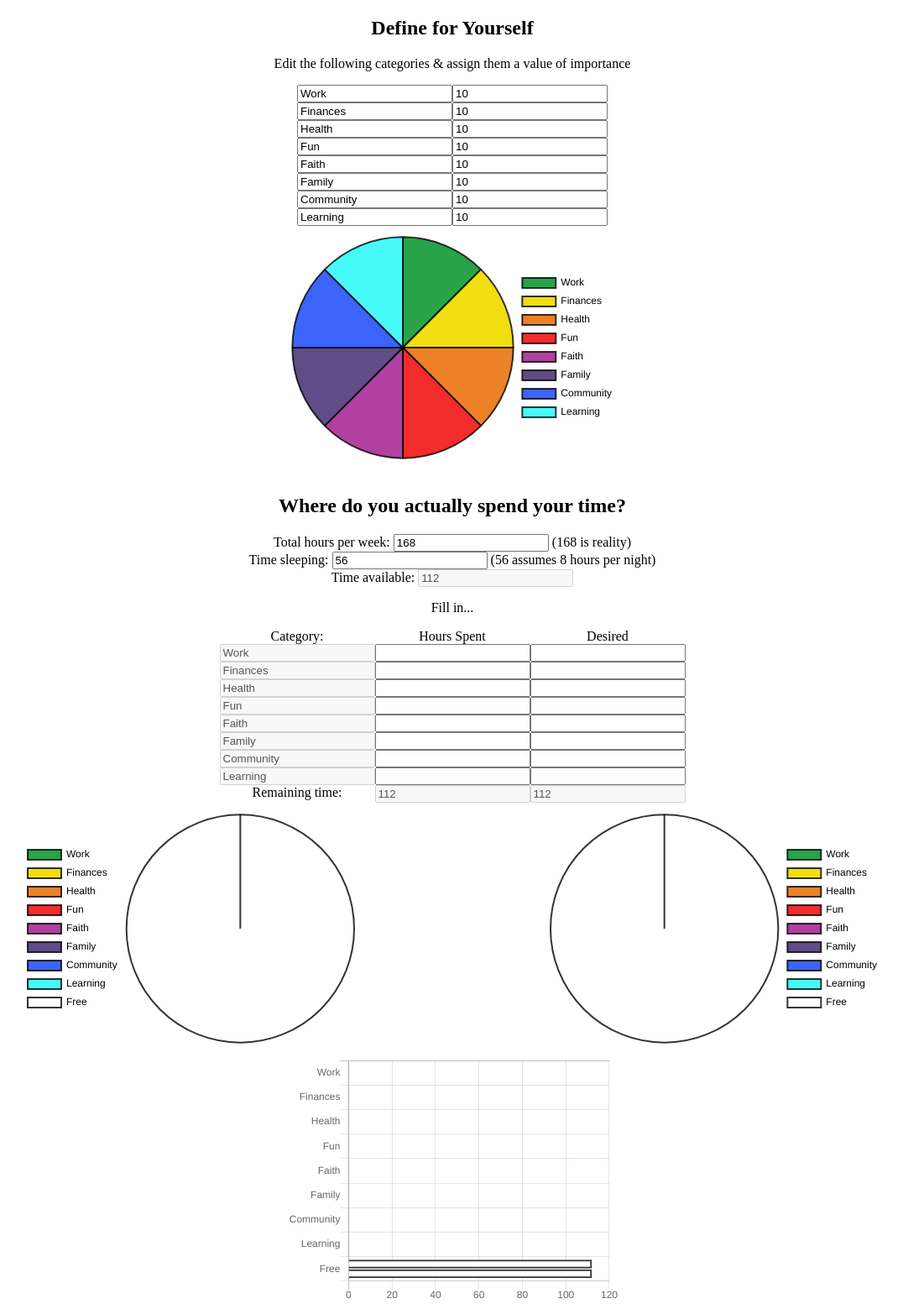
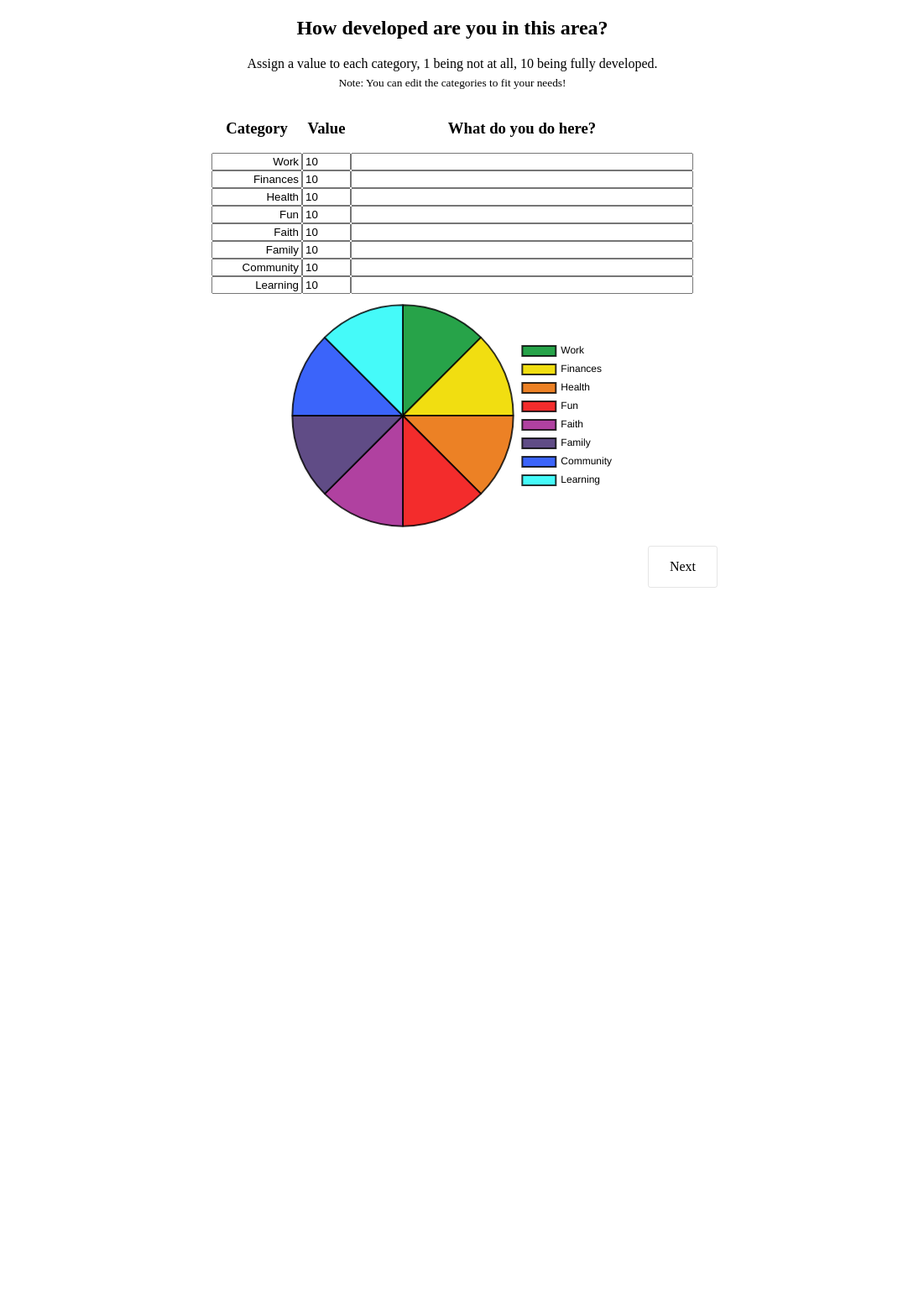
Before and after one commit to leohque/chartjs-play, a plain HTML site: page index.html in a window 1280 px wide. Shown: the whole page at 84% size, without its empty margins (101-1177 px from the left). After the commit the page ends 800 px from the top, so only its background shows below. Drawn offline with nearby package versions, Linux system fonts and the light colour scheme.

Commit message:
divided into parts

```diff
--- a/index.html
+++ b/index.html
@@ -9,10 +9,13 @@
 </head>
 <body>
   <div class="container">
-    <h2>Define for Yourself</h2>
-    <p>Edit the following categories & assign them a value of importance</p>
+    <div id="part1">
+      <h2>How developed are you in this area?</h2>
+      <p>Assign a value to each category, 1 being not at all, 10 being fully developed.<br>
+        <sub>Note: You can edit the categories to fit your needs!</sub></p>
       <div class="intro-category">
         <div class="categories">
+          <h3>Category</h3>
           <input type="text" id="category1">
           <input type="text" id="category2">
           <input type="text" id="category3">
@@ -23,6 +26,7 @@
           <input type="text" id="category8">
         </div>
         <div class="fullness">
+          <h3>Value</h3>
           <input type="number" id="fullness1" value="10">
           <input type="number" id="fullness2" value="10">
           <input type="number" id="fullness3" value="10">
@@ -32,11 +36,22 @@
           <input type="number" id="fullness7" value="10">
           <input type="number" id="fullness8" value="10">
         </div>
+        <div class="developed">
+          <h3>What do you do here?</h3>
+          <input type="text" id="developed1">
+          <input type="text" id="developed2">
+          <input type="text" id="developed3">
+          <input type="text" id="developed4">
+          <input type="text" id="developed5">
+          <input type="text" id="developed6">
+          <input type="text" id="developed7">
+          <input type="text" id="developed8">
+        </div>
       </div>
       <canvas id="ctx-fullness" width="400" height="300"></canvas>
-
+    </div>
+    <div id="part2" class="nodisplay">
       <h2>Where do you actually spend your time?</h2>
-    <div class="time">
       <div class="time-values">
         <div class="time-total">Total hours per week: <input type="number" value="168" id="timeTotal"> (168 is reality)</div>
         <div class="time-sleeping">Time sleeping: <input type="number" value="56" id="timeSleeping"> (56 assumes 8 hours per night)</div>
@@ -86,8 +101,16 @@
         <canvas id="ctx-desiredtime" width="400" height="300"></canvas>
       </div>
       <canvas id="ctx-timebar" width="400" height="300"></canvas>
-    </div>
-  </div>
+    </div> <!-- end div#part2 -->
+    <div id="part3" class="nodisplay">
+      This is where we persist the info...
+    </div> <!-- end div#part3 -->
+    <div id="navigator">
+      <a id="prev-btn" class="btn hidden">Previous</a>
+      <a id="next-btn" class="btn">Next</a>
+      <a id="save-btn" class="btn nodisplay"></a>
+    </div> <!-- end div#navigator -->
+  </div> <!-- end div.container -->
   <script src="https://cdnjs.cloudflare.com/ajax/libs/Chart.js/2.9.3/Chart.bundle.js"></script>
   <script src="script.js"></script>
 </body>
--- a/script.js
+++ b/script.js
@@ -1,3 +1,58 @@
+let session = 1;
+
+const prevBtn = document.getElementById('prev-btn');
+const nextBtn = document.getElementById('next-btn');
+const saveBtn = document.getElementById('save-btn');
+
+const part1 = document.getElementById('part1');
+const part2 = document.getElementById('part2');
+const part3 = document.getElementById('part3');
+
+function handleSession() {
+  switch(session) {
+    case 1:
+      prevBtn.classList.add('hidden');
+      part1.classList.remove('nodisplay');
+      part2.classList.add('nodisplay');
+      break;
+    case 2:
+      saveBtn.classList.add('nodisplay');
+      nextBtn.classList.remove('nodisplay');
+      prevBtn.classList.remove('hidden');
+      part1.classList.add('nodisplay');
+      part2.classList.remove('nodisplay');
+      part3.classList.add('nodisplay');
+      break;
+    case 3:
+      nextBtn.classList.add('nodisplay');
+      saveBtn.classList.remove('nodisplay');
+      part2.classList.add('nodisplay');
+      part3.classList.remove('nodisplay');
+      break;
+  }
+}
+
+function prevSession(e) {
+  e.preventDefault();
+  session -= 1;
+  console.log(`session is ${session}`);
+  handleSession();
+}
+
+function nextSession(e) {
+  e.preventDefault();
+  session += 1;
+  console.log(`session is ${session}`);
+  handleSession();
+}
+
+prevBtn.addEventListener('click', prevSession);
+nextBtn.addEventListener('click', nextSession);
+
+
+
+
+
 const category1 = document.getElementById('category1');
 const category2 = document.getElementById('category2');
 const category3 = document.getElementById('category3');
@@ -30,14 +85,14 @@ const fullnessChart = new Chart(fullnessctx, {
             10, 10, 10, 10, 10, 10, 10, 10
           ],
           backgroundColor: [
-              '#27A349',
-              '#F1DE11',
-              '#EC8125',
-              '#F32C2C',
-              '#B041A0',
-              '#604C86',
-              '#3B64FA',
-              '#45FAF9'
+              'rgba(39, 163, 73, 1)',
+              'rgba(241, 222, 17, 1)',
+              'rgba(236, 129, 37, 1)',
+              'rgba(243, 44, 44, 1)',
+              'rgba(176, 65, 160, 1)',
+              'rgba(96, 76, 134, 1)',
+              'rgba(59, 100, 250, 1)',
+              'rgba(69, 250, 249, 1)'
           ],
           borderColor: [
               'rgba(0,0,0,0.8)',
@@ -119,18 +174,24 @@ const desiredtimeValue8 = document.getElementById('desiredtime8');
 const desiredtimeValues = [desiredtimeValue1, desiredtimeValue2, desiredtimeValue3, desiredtimeValue4, desiredtimeValue5, desiredtimeValue6, desiredtimeValue7, desiredtimeValue8]
 
 
+function updateCharts() {
+  fullnessChart.update();
+  timeChart.update();
+  timebarChart.update();
+  desiredtimeChart.update();
+}
+
 function changeCategory() {
   categories.forEach((category, i) => {
     fullnessChart.data.labels[i] = category.value;
     timeChart.data.labels[i] = category.value;
+    desiredtimeChart.data.labels[i] = category.value;
     timebarChart.data.labels[i] = category.value;
   });
   timeCategories.forEach((category, i) => {
     category.value = fullnessChart.data.labels[i];
   });
-  fullnessChart.update();
-  timeChart.update();
-  timebarChart.update();
+  updateCharts();
 }
 
 categories.forEach((category, index) => {
@@ -147,7 +208,7 @@ function modifyFullness() {
   fullnessValues.forEach((piece, i) => {
     fullnessChart.data.datasets[0].data[i] = piece.value;
   });
-  fullnessChart.update();
+  updateCharts();
 }
 
 fullnessValues.forEach((piece) => {
@@ -192,6 +253,8 @@ function modifyDesiredRemainingTime() {
   let avail = timeAvailable.value;
   let remaining = avail - t;
   desiredtimeRemaining.value = remaining;
+  adjustTimeChart();
+  adjustDesiredTimeChart();
 }
 
 function adjustDesiredTimeChart() {
@@ -203,9 +266,7 @@ function adjustDesiredTimeChart() {
   });
   desiredtimeChart.data.datasets[0].data[8] = desiredtimeRemaining.value;
   timebarChart.data.datasets[1].data[8] = desiredtimeRemaining.value;
-  timeChart.update();
-  desiredtimeChart.update();
-  timebarChart.update();
+  updateCharts();
 }
 
 function adjustTimeChart() {
@@ -217,8 +278,7 @@ function adjustTimeChart() {
   });
   timeChart.data.datasets[0].data[8] = timeRemaining.value;
   timebarChart.data.datasets[0].data[8] = timeRemaining.value;
-  timeChart.update();
-  timebarChart.update();
+  updateCharts();
 }
 
 timeValues.forEach(value => {
@@ -241,15 +301,15 @@ const timeChart = new Chart(timectx, {
             0, 0, 0, 0, 0, 0, 0, 0, 112
           ],
           backgroundColor: [
-              '#27A349',
-              '#F1DE11',
-              '#EC8125',
-              '#F32C2C',
-              '#B041A0',
-              '#604C86',
-              '#3B64FA',
-              '#45FAF9',
-              '#FFFFFF'
+              'rgba(39, 163, 73, 1)',
+              'rgba(241, 222, 17, 1)',
+              'rgba(236, 129, 37, 1)',
+              'rgba(243, 44, 44, 1)',
+              'rgba(176, 65, 160, 1)',
+              'rgba(96, 76, 134, 1)',
+              'rgba(59, 100, 250, 1)',
+              'rgba(69, 250, 249, 1)',
+              'rgba(255, 255, 255, 1)'
           ],
           borderColor: [
               'rgba(0,0,0,0.8)',
@@ -292,15 +352,15 @@ const desiredtimeChart = new Chart(desiredtimectx, {
             0, 0, 0, 0, 0, 0, 0, 0, 112
           ],
           backgroundColor: [
-              '#27A349',
-              '#F1DE11',
-              '#EC8125',
-              '#F32C2C',
-              '#B041A0',
-              '#604C86',
-              '#3B64FA',
-              '#45FAF9',
-              '#FFFFFF'
+              'rgba(39, 163, 73, 1)',
+              'rgba(241, 222, 17, 1)',
+              'rgba(236, 129, 37, 1)',
+              'rgba(243, 44, 44, 1)',
+              'rgba(176, 65, 160, 1)',
+              'rgba(96, 76, 134, 1)',
+              'rgba(59, 100, 250, 1)',
+              'rgba(69, 250, 249, 1)',
+              'rgba(255, 255, 255, 1)'
           ],
           borderColor: [
               'rgba(0,0,0,0.8)',
@@ -343,15 +403,15 @@ const timebarChart = new Chart(timebarctx, {
             0, 0, 0, 0, 0, 0, 0, 0, 112
           ],
           backgroundColor: [
-              '#27A349',
-              '#F1DE11',
-              '#EC8125',
-              '#F32C2C',
-              '#B041A0',
-              '#604C86',
-              '#3B64FA',
-              '#45FAF9',
-              '#FFFFFF'
+              'rgba(39, 163, 73, 1)',
+              'rgba(241, 222, 17, 1)',
+              'rgba(236, 129, 37, 1)',
+              'rgba(243, 44, 44, 1)',
+              'rgba(176, 65, 160, 1)',
+              'rgba(96, 76, 134, 1)',
+              'rgba(59, 100, 250, 1)',
+              'rgba(69, 250, 249, 1)',
+              'rgba(255, 255, 255, 1)'
           ],
           borderColor: [
               'rgba(0,0,0,0.8)',
@@ -372,15 +432,15 @@ const timebarChart = new Chart(timebarctx, {
             0, 0, 0, 0, 0, 0, 0, 0, 112
           ],
           backgroundColor: [
-              '#27A349',
-              '#F1DE11',
-              '#EC8125',
-              '#F32C2C',
-              '#B041A0',
-              '#604C86',
-              '#3B64FA',
-              '#45FAF9',
-              '#FFFFFF'
+              'rgba(39, 163, 73, 1)',
+              'rgba(241, 222, 17, 1)',
+              'rgba(236, 129, 37, 1)',
+              'rgba(243, 44, 44, 1)',
+              'rgba(176, 65, 160, 1)',
+              'rgba(96, 76, 134, 1)',
+              'rgba(59, 100, 250, 1)',
+              'rgba(69, 250, 249, 1)',
+              'rgba(255, 255, 255, 1)'
           ],
           borderColor: [
               'rgba(0,0,0,0.8)',
--- a/style.css
+++ b/style.css
@@ -1,9 +1,40 @@
+#navigator {
+  width:50%;
+  margin:0 auto;
+  display:flex;
+  justify-content:space-between;
+}
+
+.btn {
+  border:1px solid rgba(0,0,0,0.1);
+  padding:15px 25px;
+  border-radius:3px;
+  transition:all 0.6s;
+}
+
+.btn:hover {
+  background-color:purple;
+  color:white;
+}
+
+.nodisplay {
+  display:none;
+  opacity:0;
+}
+
+.hidden {
+  visibility: hidden;
+  opacity:0;
+}
+
 canvas {
   margin:0 auto;
 }
 
 .container {
   text-align:center;
+  width:100%;
+  margin:0 auto;
 }
 
 .intro-category, .time-table {
@@ -11,7 +42,7 @@ canvas {
   justify-content:center;
 }
 
-.categories, .fullness, .time-categories, .time-values, .desired-time-values {
+.categories, .fullness, .developed, .time-categories, .time-values, .desired-time-values {
   display:flex;
   flex-direction:column;
 }
@@ -19,3 +50,28 @@ canvas {
 .timecanvas {
   display:flex;
 }
+
+.categories input {
+  text-align:right;
+  width:100px;
+}
+
+.fullness input {
+  width:50px;
+}
+
+.developed input {
+  width:400px;
+}
+
+/*
+  ##Device = Most of the Smartphones Mobiles (Portrait)
+  ##Screen = B/w 320px to 479px
+*/
+
+@media (max-width: 480px) {
+  canvas {
+    width:350px !important;
+    height:250px !important;
+  }
+}
```
Lines whose indentation alone changed are shown as unchanged.
